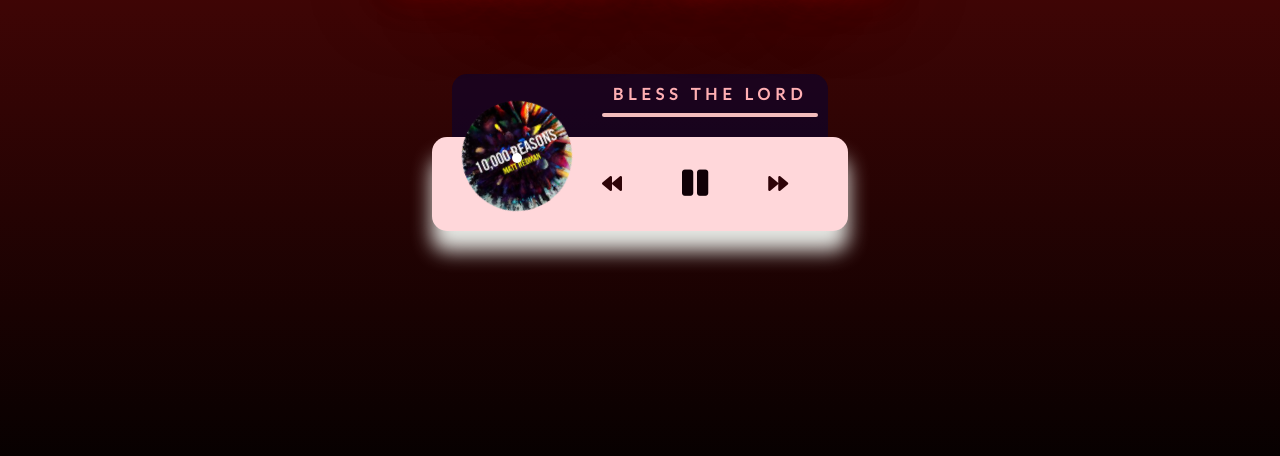
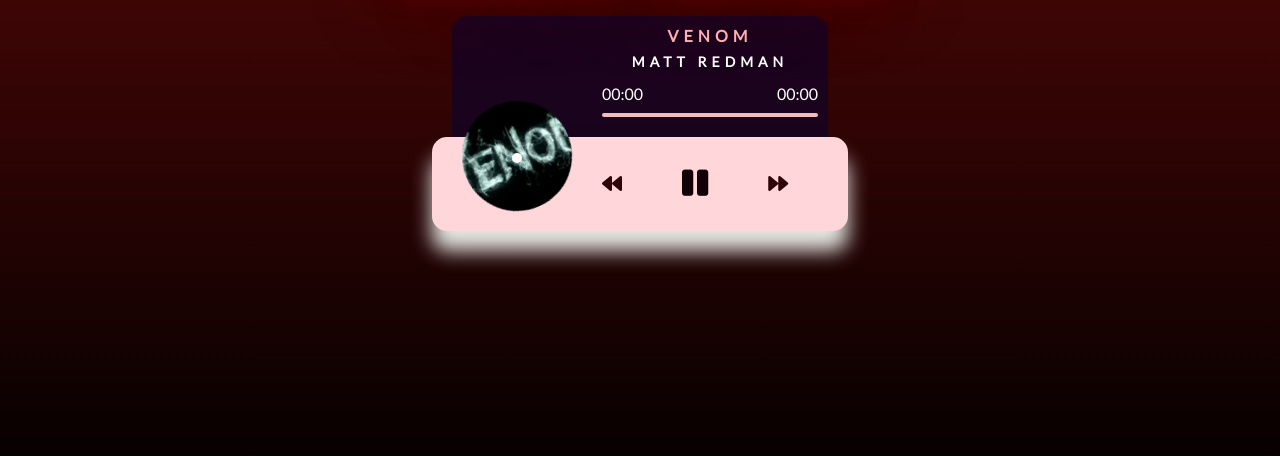
Before and after one commit to kevs25/Music-Player, a plain HTML site: page index.html in a window 1280 px wide. Both pictures are taken after a click on the button 611 px from the left and 484 px from the top of the page. Shown: the part 300-756 px from the top of the page. Drawn offline with Linux system fonts and the light colour scheme.

Commit message:
added timer function

```diff
--- a/index.html
+++ b/index.html
@@ -13,7 +13,11 @@
     <div class="music-container">
         <div class="music-info">
             <h4 id="title">Bless the lord</h4>
+            <h3 id="author">Matt Redman</h3>
+            <span id="current-time">0:00</span>
+            <span id="duration-time">3:15</span>
             <div class="progress-container">
+
                 <div class="progress"></div>
             </div>
         </div>
--- a/script.js
+++ b/script.js
@@ -6,23 +6,50 @@ const next = document.querySelector('#next');
 const audio = document.querySelector('#audio');
 const progress = document.querySelector('.progress');
 const progressContainer = document.querySelector('.progress-container');
+const trackCurrentTime = document.querySelector('#current-time');
+const trackDurationTime = document.querySelector('#duration-time');
+const authorName = document.querySelector('#author');
+
+//song titles
+// const songs= ['Bless the lord', 'Let Me Love You', 'venom']
+const data = [
+    {
+        "title":"Bless the lord",
+        "author":"Matt Redman",
+        "songName": "Bless the lord",
+        "cover":"Bless the lord"
+    },
+    {
+        "title":"Let Me Love You",
+        "author":"Justin Bieber",
+        "songName": "Let Me Love You",
+        "cover":"Let Me Love You"
+    },
+    {
+        "title":"venom",
+        "author":"Matt Redman",
+        "songName": "venom",
+        "cover":"venom"
+    }
+]
+// const authors = ['Matt Redman', 'Justin Bieber', 'Eminem']
 
 
 
-//song titles
-const songs= ['Bless the lord', 'Let Me Love You', 'venom']
+//keep track of songs
+let songIndex = 0
 
-//keep track of songs
-let songIndex = 1
-
+let index = 0
 // Initially load songs into DOM
-loadSong(songs[songIndex])
-
+loadSong(data[songIndex])
+// loadSong(data[index])
 //update song detials
 function loadSong(song) {
-    title.innerText = song
-    audio.src = `music player/${song}.mp3`
-    cover.src =`images/${song}.png`
+    console.log(song)
+    title.innerText = song.title
+    authorName.innerHTML = song.author
+    audio.src = `music player/${song.songName}.mp3`
+    cover.src =`images/${song.cover}.png`
 }
 function Playsong() {
     musicContainer.classList.add('play')
@@ -44,19 +71,21 @@ function Pausesong() {
 function prevSong() {
     songIndex--
     if (songIndex < 0) {
-        songIndex=songs.length - 1
+        songIndex=data.length - 1
+
     }
-    loadSong(songs[songIndex])
+    loadSong(data[songIndex])
     Playsong()
 
 
 }
 function nextSong() {
     songIndex++
-    if (songIndex > songs.length -1) {
+    if (songIndex > data.length -1) {
         songIndex= 0
+
     }
-    loadSong(songs[songIndex])
+    loadSong(data[songIndex])
     Playsong()
 
 }
@@ -65,7 +94,37 @@ function updateProgress(e) {
     const progressPercent = (currentTime / duration) * 100
     progress.style.width = `${progressPercent}%`
 
+
+    }
+
+function changeSongTimer(){
+    if (audio.duration) {
+        let curmins = Math.floor(audio.currentTime / 60);
+        let cursecs = Math.floor(audio.currentTime - curmins * 60);
+        let durmins = Math.floor(audio.duration / 60);
+        let dursecs = Math.floor(audio.duration - durmins * 60);
+
+        if (dursecs < 10) {
+          dursecs = "0" + dursecs;
+        }
+        if (durmins < 10) {
+          durmins = "0" + durmins;
+        }
+        if (curmins < 10) {
+          curmins = "0" + curmins;
+        }
+        if (cursecs < 10) {
+          cursecs = "0" + cursecs;
+        }
+        trackCurrentTime.innerHTML = curmins + ":" + cursecs;
+        trackDurationTime.innerHTML = durmins + ":" + dursecs;
+      }
+      else {
+        trackCurrentTime.innerHTML = "00" + ":" + "00";
+        trackDurationTime.innerHTML = "00" + ":" + "00";
+      }
 }
+
 function setProgress(e) {
     const width = this.clientWidth
     const clickX = e.offsetX
@@ -93,6 +152,7 @@ next.addEventListener('click', nextSong)
 
 
 audio.addEventListener('timeupdate', updateProgress)
+audio.addEventListener('timeupdate', changeSongTimer)
 
 progressContainer.addEventListener('click', setProgress)
 
--- a/style.css
+++ b/style.css
@@ -15,7 +15,7 @@ body {
     flex-direction: column;
     align-items: center;
     justify-content: center;
-
+    overflow-y: hidden;
 }
 
 h1{
@@ -105,6 +105,16 @@ h1{
     animation: inner-text 5s linear infinite;
     margin: 0;
 }
+.music-info h3 {
+    display: grid;
+    place-items: center;
+    letter-spacing: 5px;
+    text-transform: uppercase;
+    font-size: 14px;
+    color: #fff;
+    /* animation: inner-text 5s linear infinite; */
+    margin-top: .5rem;
+}
 @keyframes inner-text{
 
     0%,18%,20%,50.1%,60%,65.1%,80%,90.1%{
@@ -174,14 +184,20 @@ h1{
     width: 100%;
 }
 .progress {
-    background-color: rgb(150, 145, 140);
+    background-color: rgb(49, 48, 46);
     border-radius: 5px;
     height: 100%;
     width: 0%;
     transition: width 0.1s linear;
 
 }
-
+#current-time{
+    color: #fff;
+}
+#duration-time{
+    color: #fff;
+    float: right;
+}
 
 @media (width < 500px) {
     body{
```
